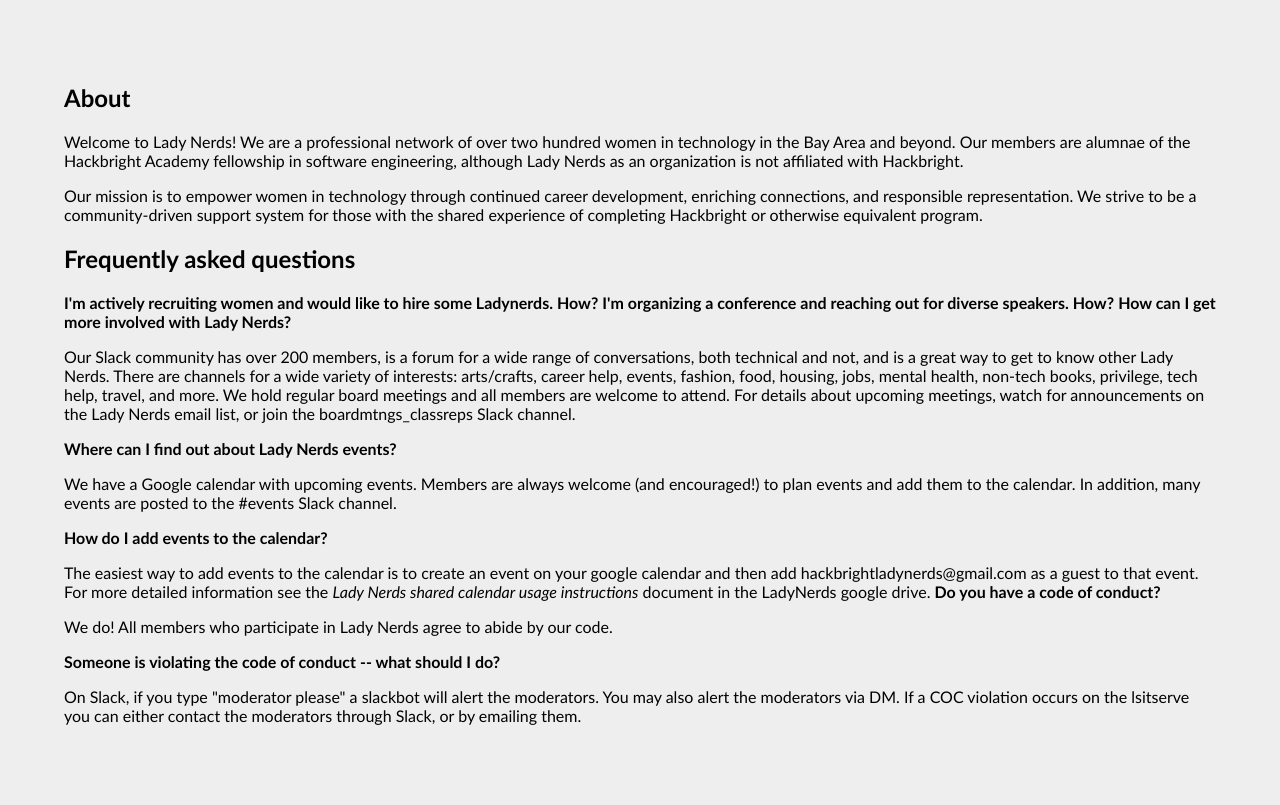
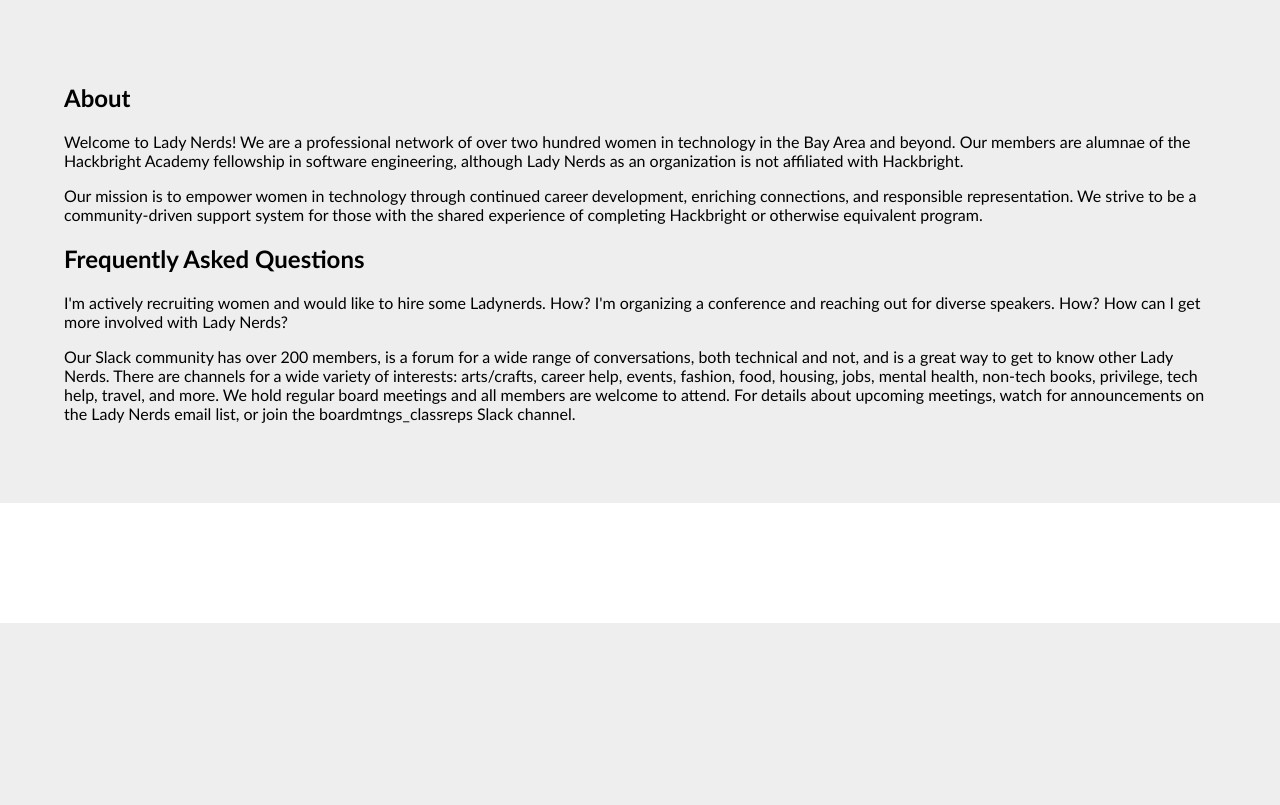
Before and after one commit to beckastar/ladynerds_site, a Django app: page /about/ in a window 1280 px wide. Shown: the part 177-982 px from the top of the page. After the commit the page ends 800 px from the top, so only its background shows below. Run offline with Django 3.2, Linux system fonts and the light colour scheme; parts of the project's set-up code (start-up, migrations or seed data) failed here and were passed over.

Commit message:
made class for question formatting

```diff
--- a/ladynerds/templates/about.html
+++ b/ladynerds/templates/about.html
@@ -21,10 +21,10 @@
     </div>
 
         <div id="faq">
-        <h2>Frequently asked questions</h2>
-        <b>I'm actively recruiting women and would like to hire some Ladynerds. How?</b>
-        <b>I'm organizing a conference and reaching out for diverse speakers. How?</b>
-        <b>How can I get more involved with Lady Nerds?</b>
+        <h2>Frequently Asked Questions</h2>
+        <span class="question">I'm actively recruiting women and would like to hire some Ladynerds. How?
+        I'm organizing a conference and reaching out for diverse speakers. How?
+        How can I get more involved with Lady Nerds?</span>
         <p>
             Our Slack community has over 200 members, is a forum for a wide range of conversations,
             both technical and not, and is a great way to get to know other Lady Nerds. There are channels
@@ -36,34 +36,7 @@
             join the boardmtngs_classreps Slack channel.
         </p>
 
-        <b>Where can I find out about Lady Nerds events?</b>
-        <p>
-            <!-- FIXME: Add link to google calendar -->
-            We have a Google calendar with upcoming events. Members are always welcome
-            (and encouraged!) to plan events and add them to the calendar. In addition,
-            many events are posted to the #events Slack channel.
-        </p>
 
-        <b>How do I add events to the calendar?</b>
-        <p>
-            <!-- FIXME: Add link to calender usage instructions -->
-            The easiest way to add events to the calendar is to create an event on your google
-            calendar and then add hackbrightladynerds@gmail.com as a guest to that event.
-            For more detailed information see the <i>Lady Nerds shared calendar usage instructions</i>
-            document in the LadyNerds google drive.
-
-        <b>Do you have a code of conduct?</b>
-        <p>
-            <!-- FIXME: Add link to COC -->
-            We do! All members who participate in Lady Nerds agree to abide by our code.
-        </p>
-
-        <b>Someone is violating the code of conduct -- what should I do?</b>
-        <p>
-            On Slack, if you type "moderator please" a slackbot will alert the moderators.
-            You may also alert the moderators via DM.  If a COC violation occurs on the lsitserve
-            you can either contact the moderators through Slack, or by emailing them.
-        </p>
 
     </div>
 </div>
```
Also changed, not shown: ladynerds/templates/ladynerds/faq.html (+4 -4 lines).
